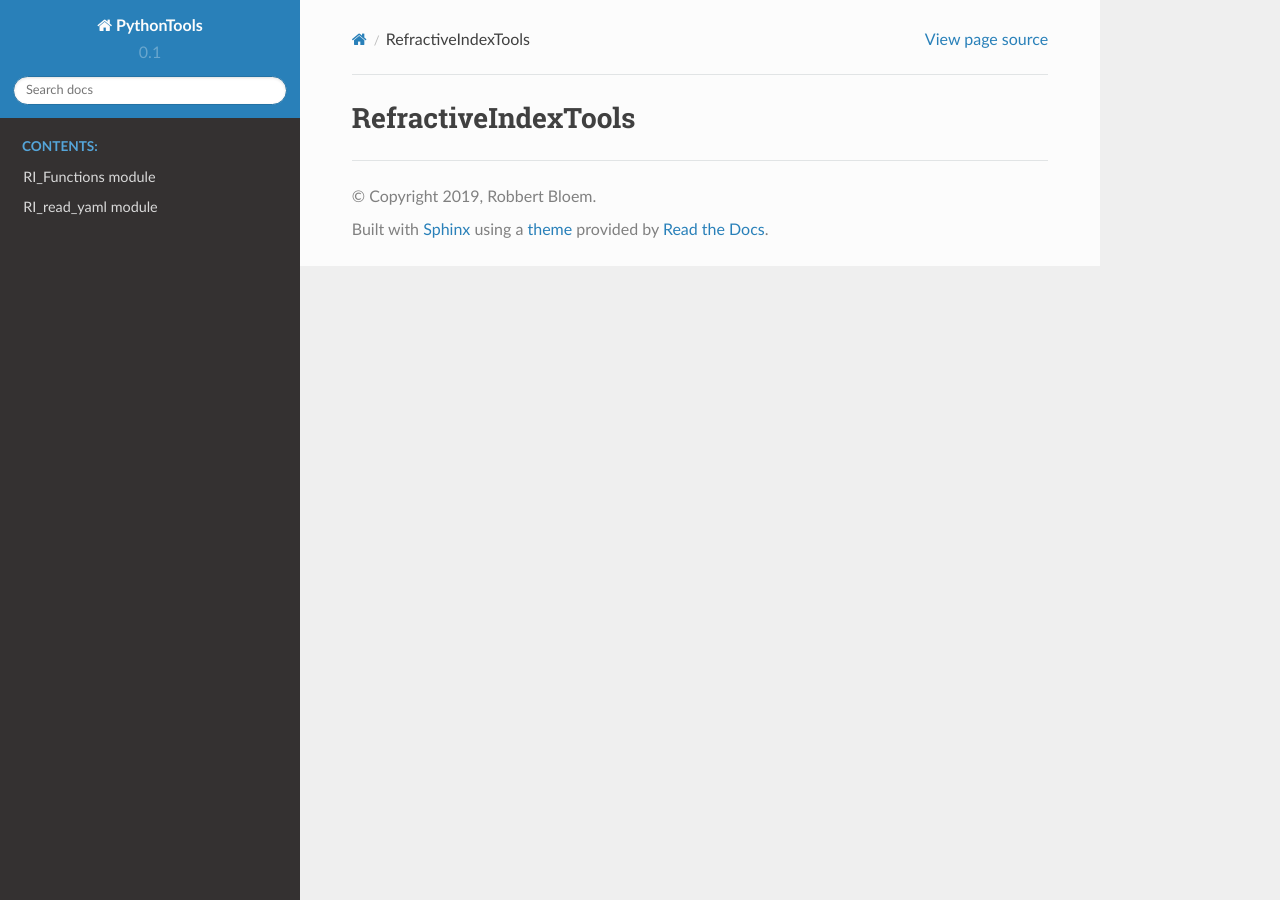
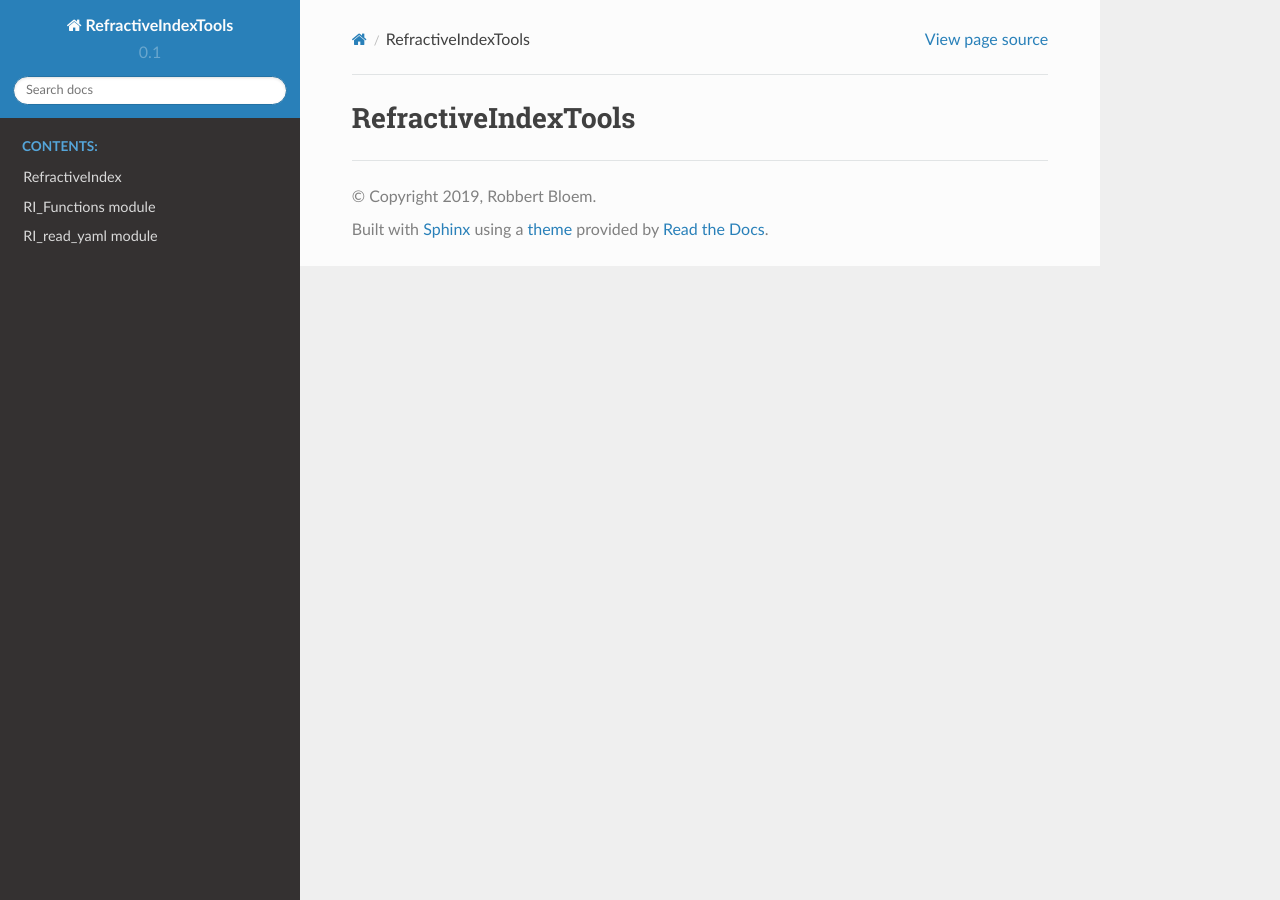
Before and after one commit to robbertbloem/SpectraTools, a Sphinx documentation site: the page built from docs/source/modules.rst, in a window 1280 px wide. Built offline with Sphinx 7.4.7 and the Read the Docs theme 2.0.0, drawn with Linux system fonts in a browser that asks for light colours; pages that are not in the unit, such as notebooks, are missing from menus.

Commit message:
Small documentation changes.

```diff
--- a/RefractiveIndex.py
+++ b/RefractiveIndex.py
@@ -1,6 +1,4 @@
 """
-RefractiveIndex
-
 This is a class-based version of earlier RefractiveIndex based scripts. The data is taken from the website refractiveindex.info. The database should be downloaded and stored locally.
 
 ALL WAVELENGTHS ARE IN MICRON!!!
--- a/docs/source/conf.py
+++ b/docs/source/conf.py
@@ -20,7 +20,7 @@ sys.path.insert(0, os.path.abspath('..\\..\\Tests'))
 
 # -- Project information -----------------------------------------------------
 
-project = 'PythonTools'
+project = 'RefractiveIndexTools'
 copyright = '2019, Robbert Bloem'
 author = 'Robbert Bloem'
 
@@ -128,7 +128,7 @@ html_static_path = ['_static']
 # -- Options for HTMLHelp output ---------------------------------------------
 
 # Output file base name for HTML help builder.
-htmlhelp_basename = 'PythonToolsdoc'
+htmlhelp_basename = 'RefractiveIndexToolsdoc'
 
 
 # -- Options for LaTeX output ------------------------------------------------
@@ -155,7 +155,7 @@ latex_elements = {
 # (source start file, target name, title,
 #  author, documentclass [howto, manual, or own class]).
 latex_documents = [
-    (master_doc, 'PythonTools.tex', 'PythonTools Documentation',
+    (master_doc, 'RefractiveIndexTools.tex', 'RefractiveIndexTools Documentation',
      'Robbert Bloem', 'manual'),
 ]
 
@@ -165,7 +165,7 @@ latex_documents = [
 # One entry per manual page. List of tuples
 # (source start file, name, description, authors, manual section).
 man_pages = [
-    (master_doc, 'pythontools', 'PythonTools Documentation',
+    (master_doc, 'refractiveindextools', 'RefractiveIndexTools Documentation',
      [author], 1)
 ]
 
@@ -176,8 +176,8 @@ man_pages = [
 # (source start file, target name, title, author,
 #  dir menu entry, description, category)
 texinfo_documents = [
-    (master_doc, 'PythonTools', 'PythonTools Documentation',
-     author, 'PythonTools', 'One line description of project.',
+    (master_doc, 'RefractiveIndexTools', 'RefractiveIndexTools Documentation',
+     author, 'RefractiveIndexTools', 'One line description of project.',
      'Miscellaneous'),
 ]
 
--- a/docs/source/index.rst
+++ b/docs/source/index.rst
@@ -10,7 +10,7 @@ Welcome to RefractiveIndexTools's documentation!
    :maxdepth: 2
    :caption: Contents:
 
-   RefractiveIndexTools
+   RefractiveIndex
    RI_Functions
    RI_read_yaml
 
```
